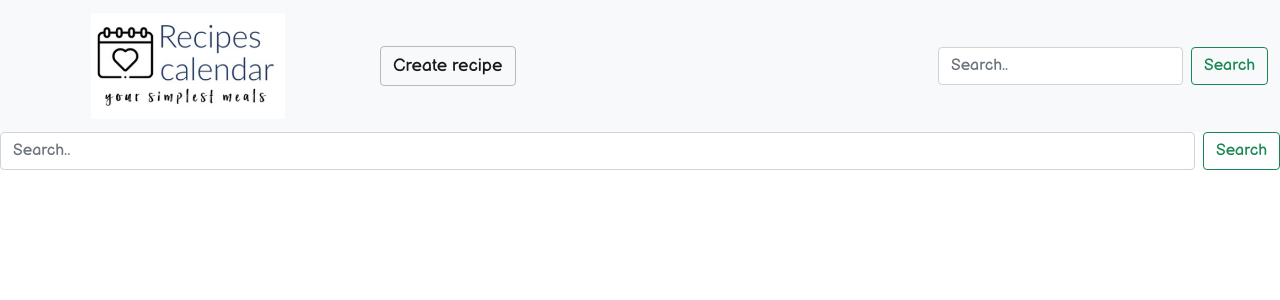
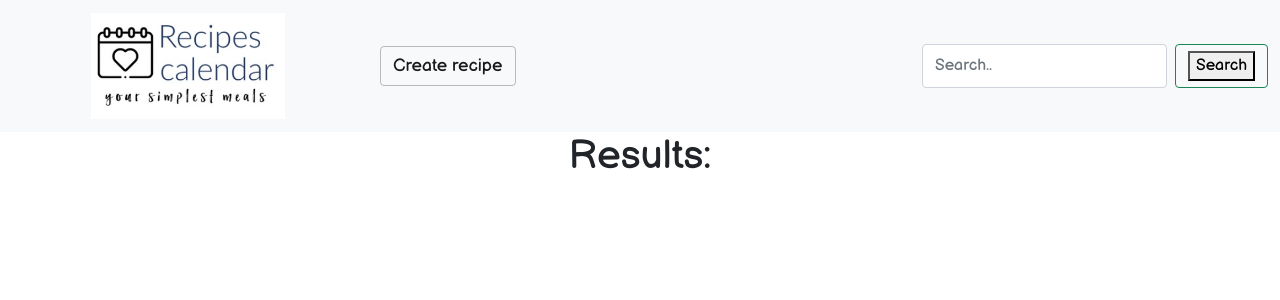
Before and after one commit to AgustinKowalczuk/PG-FoodCalendar, a React (Create React App) app in the folder client/: page /search/1 in a window 1280 px wide. Shown: the top 300 px of the page. Built offline with nearby package versions, Linux system fonts and the light colour scheme.

Commit message:
SearchBar

```diff
--- a/client/src/App.js
+++ b/client/src/App.js
@@ -2,7 +2,7 @@ import './App.css';
 import {BrowserRouter, Switch, Route} from 'react-router-dom'
 import Nav from './Components/Nav/Nav'
 import Home from './Components/Home/Home'
-import SearchBar from './Components/SearchBar/SearchBar'
+import SearchCards from './Components/SearchCards/SearchCards'
 import CreateRecipe from './Components/CreateRecipe/CreateRecipe.jsx'
 import GlobalStyles from './Styles/GlobalStyle.css'
 function App() {
@@ -12,7 +12,7 @@ function App() {
       <Nav/>
       <Switch>
         <Route exact path='/' component={Home}/>
-        <Route path = '/search/:name' component={SearchBar}/>
+        <Route path = '/search/:name' component={SearchCards}/>
         <Route path = '/create/recipe' component={CreateRecipe}/>
       </Switch>
       </div>
--- a/client/src/Components/Cards/Cards.jsx
+++ b/client/src/Components/Cards/Cards.jsx
@@ -1,18 +1,11 @@
 import React from 'react';
-import { getRecipes } from '../../actions';
-import { useEffect} from "react";
-import { useDispatch, useSelector } from 'react-redux';
+import { useSelector } from 'react-redux';
 import style from '../../Styles/StyleCards.module.css';
 
 export default function Cards(){
     //Traigo todo
-    const dispatch = useDispatch();
     const allRecipes = useSelector((state) => state.recipes)
 
-    //Lo despacho
-    useEffect(() => {
-        dispatch(getRecipes())
-    }, [dispatch])
 
     //Existen recetas? Mandale mecha.
     return (
--- a/client/src/Components/Home/Home.jsx
+++ b/client/src/Components/Home/Home.jsx
@@ -1,14 +1,20 @@
 import React from 'react'
-
 import { useEffect } from 'react';
-import { useDispatch, useSelector } from 'react-redux';
-import {getRecipes}from '../../actions/index'
+import { useDispatch } from 'react-redux';
+import { getRecipes } from '../../actions/index'
 import Cards from '../Cards/Cards';
 
-export default function Home (){
+export default function Home() {
+
+        const dispatch = useDispatch();
+
+        useEffect(() => {
+                dispatch(getRecipes())
+        }, [dispatch])
+
         return (
                 <div>
-                  <Cards/>
+                        <Cards />
                 </div>
         )
 }
--- a/client/src/Components/SearchBar/SearchBar.jsx
+++ b/client/src/Components/SearchBar/SearchBar.jsx
@@ -1,20 +1,40 @@
 import React from "react";
 import { Link } from "react-router-dom";
+import { useDispatch } from "react-redux"
+import { useState } from "react";
+import { searchRecipes } from "../../actions/index"
+
+
 
 export default function SearchBar() {
 
-  let text = ''
+  const dispatch = useDispatch()
+  const [input, setInput] = useState("")
 
-  const handleChange = (event) => {
-    text = event.target.value
+  const handleInputChange = (e) => {
+    setInput(e.target.value)
   }
+
+  const handleSubmit = (e) => {
+    dispatch(searchRecipes(input));
+};
+
+
 
   return (
     <div class="d-flex">
-      <input class="form-control me-2" type="text" placeholder="Search.." onChange={(e) =>handleChange(e)}/>
-      <Link class="btn btn-outline-success" to={`/search/${text}`} >
-        Search
+      <input
+        class="form-control me-2" type="text" placeholder="Search.." onChange={(e) => handleInputChange(e)} />
+      {input !== "" ? (
+      <Link class="btn btn-outline-success" to={`/search/${input}`} >
+      <button type="submit" onClick={() => handleSubmit()}>Search</button>
+       </Link>
+
+      ):(
+      <Link  class="btn btn-outline-success" to="/">
+        <button type="submit" onClick={() => handleSubmit()}>Search</button>
       </Link>
+      )}
     </div>
   );
 }
--- a/client/src/Components/SearchCards/SearchCards.jsx
+++ b/client/src/Components/SearchCards/SearchCards.jsx
@@ -1,12 +1,29 @@
 import React from 'react'
-import { useParams } from 'react-router'
+import Cards from '../Cards/Cards'
+
+
+
 
 export default function SearchCards() {
-    const name = useParams('name')
 
-    return (
-        <div>
-            <p>{name}</p>
-        </div>
-    )
+
+ // const name = useParams('name')
+
+  //const match = useSelector((state) => state.recipes)
+
+ // const dispatch = useDispatch()
+
+ // useEffect(() => {
+  //  dispatch(searchRecipes(name))
+//  }, [dispatch, name])
+
+
+  return (
+    <div>
+      <h1> Results: </h1>
+      <div>
+        <Cards/>
+      </div>
+    </div>
+  );
 }
--- a/client/src/actions/index.jsx
+++ b/client/src/actions/index.jsx
@@ -27,13 +27,13 @@ export function getIngredients() {
 
 // Despues voy a realizar cambios en la function y el el axios
 export function searchRecipes(name) {
-
-  return async function (dispatch) {
-    const filtRecipes = await axios.get(RECIPES_URL + `/${name}`);
-    return dispatch({
-      type: SEARCH_RECIPES,
-      payload: filtRecipes.data,
-    });
+  return async  (dispatch) => {
+    try{
+      const filtRecipes = await axios.get(RECIPES_URL + `/search/${name}`);
+       dispatch({ type: SEARCH_RECIPES, payload: filtRecipes.data});
+    }catch(error){
+      console.log(error)
+    }
   };
 }
 
```
